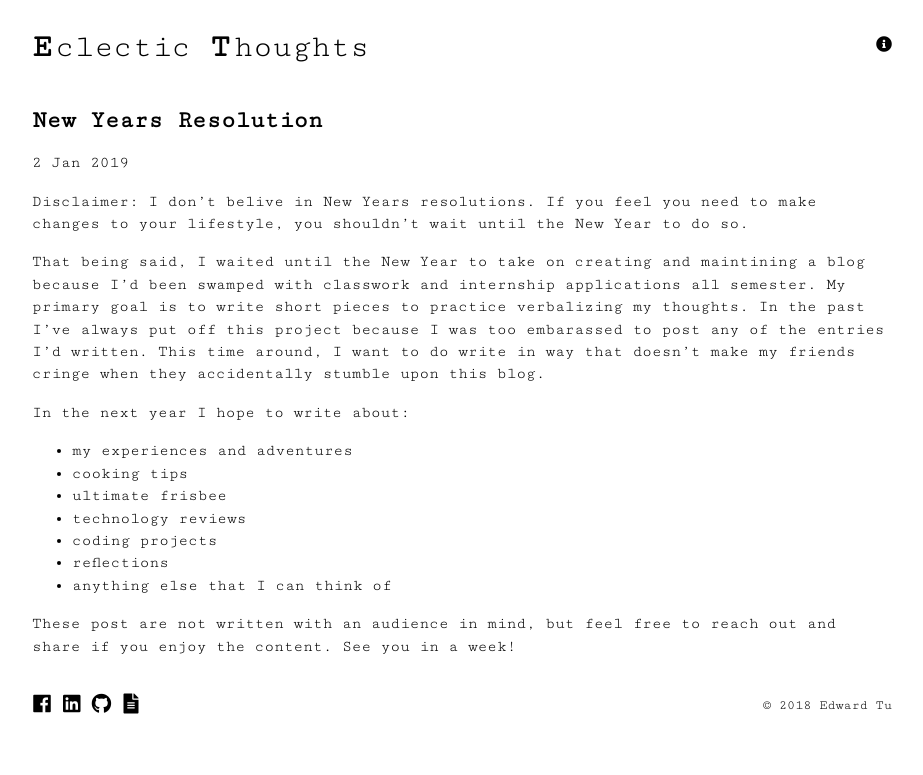
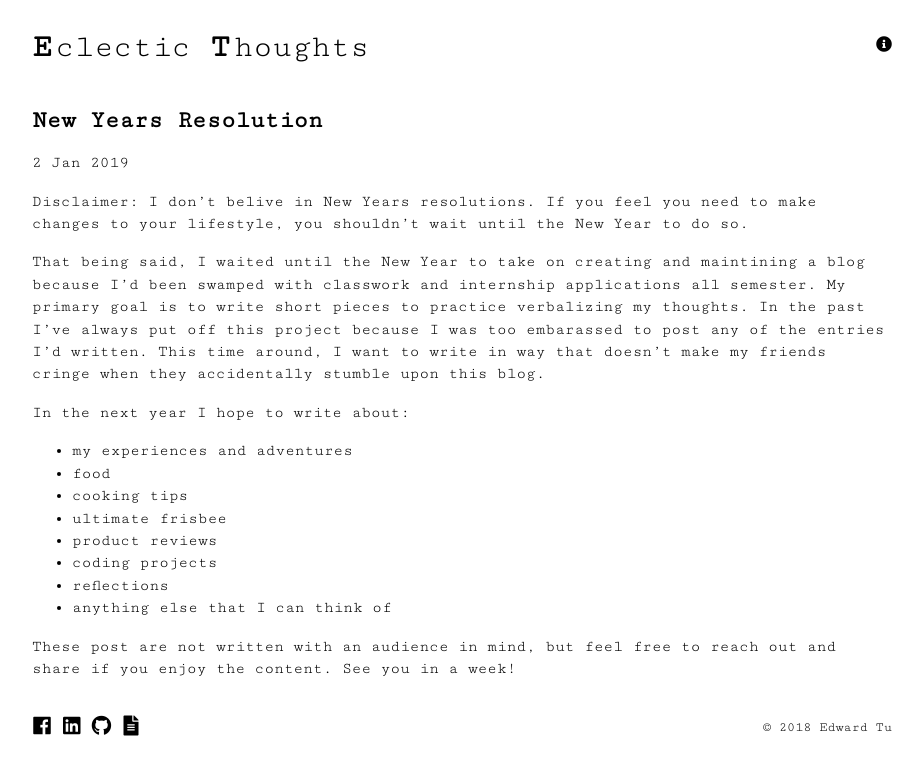
Before and after one commit to TuOfTimes/TuOfTimes.github.io, a Jekyll site: the page built from _posts/2019-01-02-new-years-resolution.md, in a window 1280 px wide. Shown: the top 775 px of the page, without its empty margins (178-1101 px from the left). Built offline with Jekyll 4.4.1, drawn with Linux system fonts in a browser that asks for light colours; nearby versions of some CDN libraries.

Commit message:
fixed typos

```diff
--- a/_posts/2019-01-02-new-years-resolution.md
+++ b/_posts/2019-01-02-new-years-resolution.md
@@ -7,13 +7,14 @@ categories: life
 
 Disclaimer: I don't belive in New Years resolutions. If you feel you need to make changes to your lifestyle, you shouldn't wait until the New Year to do so.
 
-That being said, I waited until the New Year to take on creating and maintining a blog because I'd been swamped with classwork and internship applications all semester. My primary goal is to write short pieces to practice verbalizing my thoughts. In the past I've always put off this project because I was too embarassed to post any of the entries I'd written. This time around, I want to do write in way that doesn't make my friends cringe when they accidentally stumble upon this blog.
+That being said, I waited until the New Year to take on creating and maintining a blog because I'd been swamped with classwork and internship applications all semester. My primary goal is to write short pieces to practice verbalizing my thoughts. In the past I've always put off this project because I was too embarassed to post any of the entries I'd written. This time around, I want to write in way that doesn't make my friends cringe when they accidentally stumble upon this blog.
 
 In the next year I hope to write about:
 - my experiences and adventures
+- food
 - cooking tips
 - ultimate frisbee
-- technology reviews
+- product reviews
 - coding projects
 - reflections
 - anything else that I can think of
```
